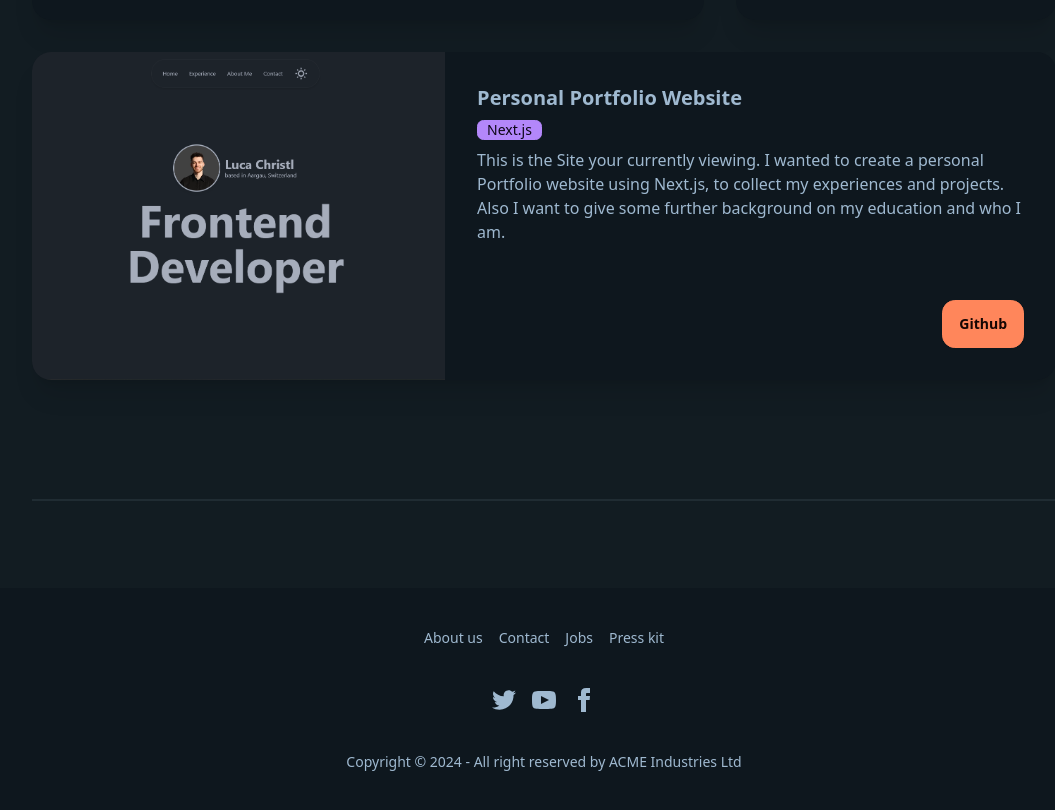
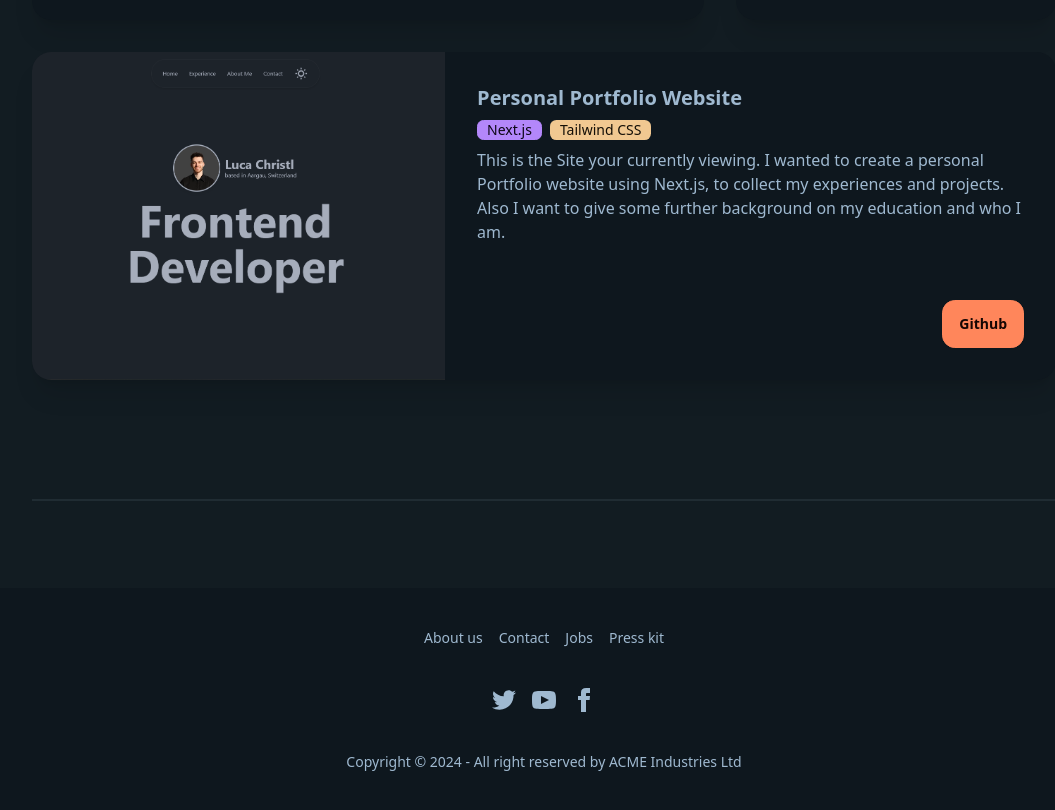
Before and after one commit to LucaStephan-Christl/Luca-Christl-Porfolio, a Next.js app: page / in a window 1280 px wide. Shown: the part 1900-2710 px from the top of the page, without its empty margins (96-1151 px from the left). Built offline with nearby package versions, Linux system fonts and the light colour scheme; what tailwindcss-motion would draw is missing.

Commit message:
added tailwind badge

```diff
--- a/src/components/Projects.tsx
+++ b/src/components/Projects.tsx
@@ -81,6 +81,7 @@ function Projects() {
             <h2 className="card-title">Personal Portfolio Website</h2>
             <div className="flex gap-2 flex-wrap">
               <div className="badge badge-accent">Next.js</div>
+              <div className="badge badge-warning">Tailwind CSS</div>
             </div>
             <p className="max-w-4xl">
               This is the Site your currently viewing. I wanted to create a
```
